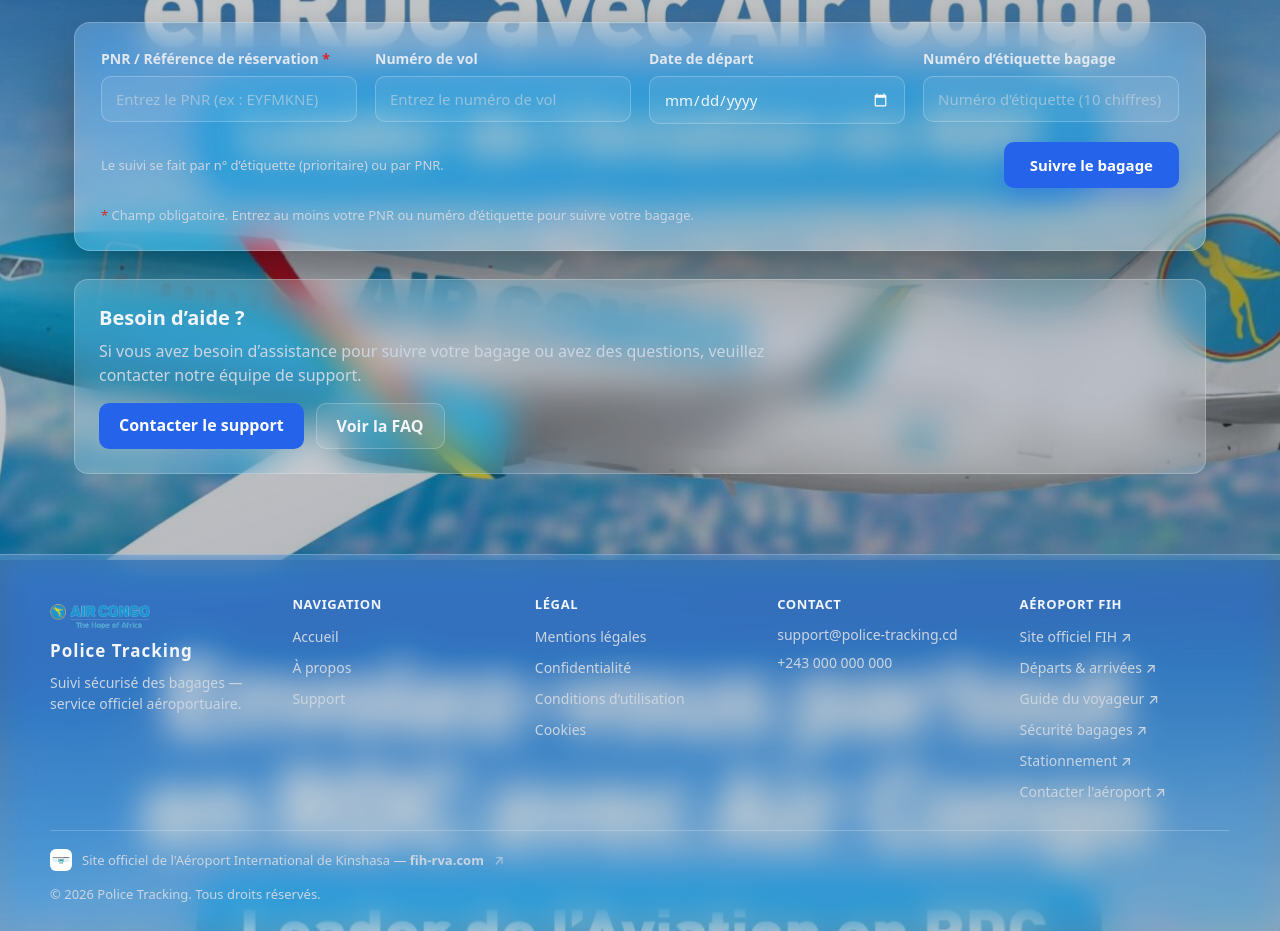
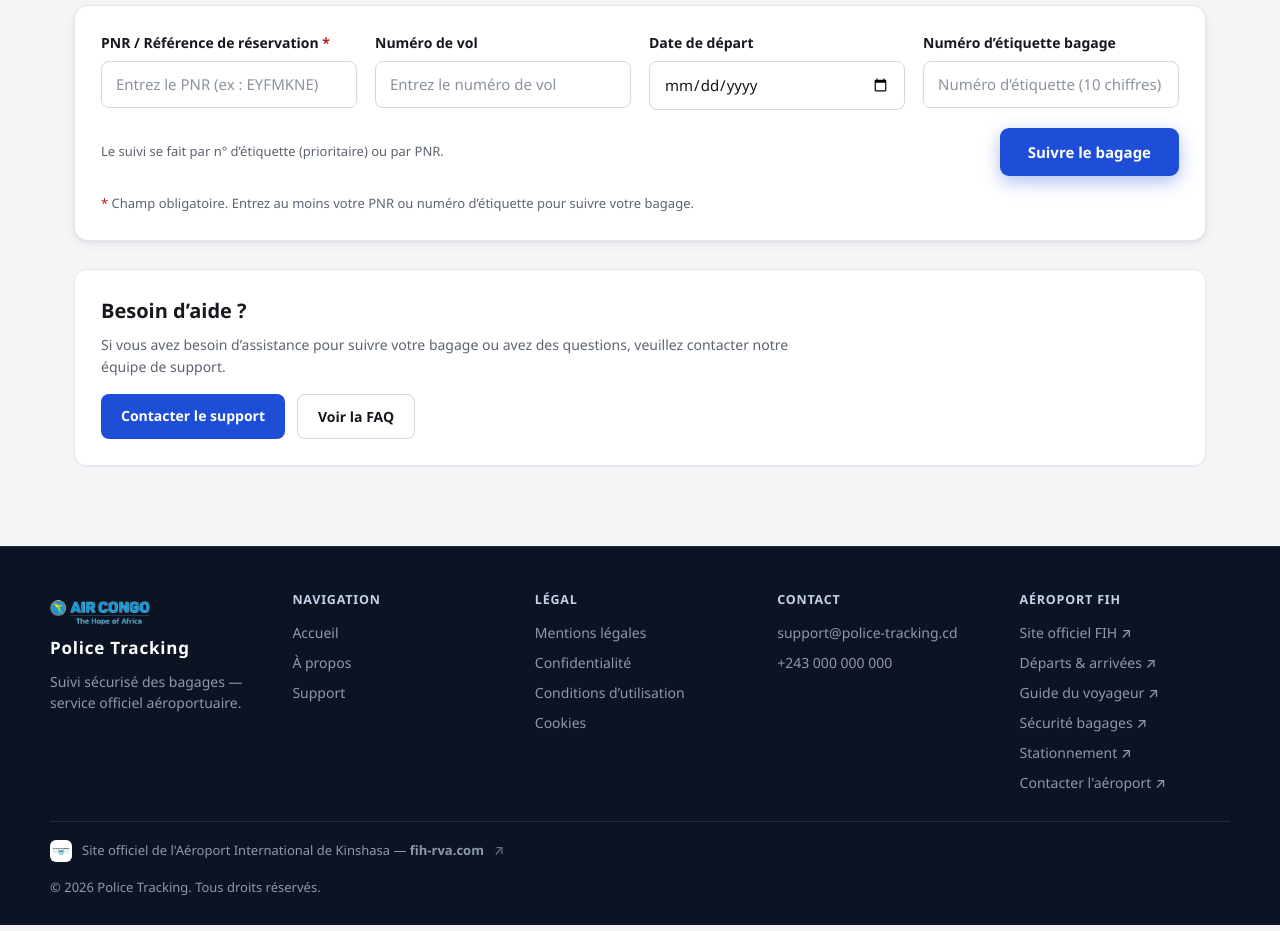
Before and after one commit to martinbitha5/police-tracking, a Next.js app: page / in a window 1280 px wide. Shown: the part 240-1171 px from the top of the page. Built offline with nearby package versions, Linux system fonts and the light colour scheme.

Commit message:
Design: refonte visuelle — thème clair marine navy
Header/footer marine, badges bagages en tons clairs,
contenu sur surfaces blanches, micro-interactions hover.

Co-Authored-By: Claude Sonnet 4.6 <noreply@anthropic.com>

```diff
--- a/app/globals.css
+++ b/app/globals.css
@@ -1,47 +1,56 @@
 :root {
-  --bg: #0f172a;
-  --surface: #1e293b;
-  --border: #334155;
-  --text: #f1f5f9;
-  --muted: #cbd5e1;
-  --primary: #2563eb;
-  --primary-hover: #1d4ed8;
-  --success: #16a34a;
-  --danger: #dc2626;
-  --warning: #d97706;
+  /* Palette claire — suivi bagages public, identité Police Bagage */
+  --bg: #f4f5f7;
+  --surface: #ffffff;
+  --surface-alt: #f9fafb;
+  --border: #e3e6ea;
+  --border-strong: #d3d8de;
+  --text: #15181d;
+  --muted: #5c6470;
+  --faint: #8b939e;
 
-  /* Glassmorphism — verre translucide blanc, pas noir */
-  --glass: rgba(255, 255, 255, 0.13);
-  --glass-strong: rgba(255, 255, 255, 0.20);
-  --glass-border: rgba(255, 255, 255, 0.22);
-  --glass-blur: blur(18px) saturate(160%);
+  --primary: #1e4ed8;
+  --primary-hover: #1a44bd;
+  --primary-soft: #eef2fd;
+  --success: #15803d;
+  --success-soft: #ecfdf3;
+  --danger: #b91c1c;
+  --danger-soft: #fef2f2;
+  --warning: #b45309;
+  --warning-soft: #fffbeb;
+
+  /* Marine profonde — header et footer */
+  --side-bg: #0c1322;
+  --side-bg-2: #13233f;
+  --side-border: #1d2940;
+  --side-text: #e7ebf2;
+  --side-muted: #8e99ad;
+
+  /* Compatibilité : anciens tokens "glass" remappés sur le thème clair */
+  --glass: #ffffff;
+  --glass-strong: #ffffff;
+  --glass-border: #e3e6ea;
+  --glass-blur: none;
+
+  --shadow-sm: 0 1px 2px rgba(16, 24, 40, 0.05);
+  --shadow-md: 0 1px 3px rgba(16, 24, 40, 0.07), 0 4px 12px rgba(16, 24, 40, 0.05);
+  --shadow-lg: 0 8px 24px rgba(16, 24, 40, 0.12);
 }
 
 * { box-sizing: border-box; }
 
-html { background: #7998bb; }
+html { background: var(--bg); }
 
 body {
   margin: 0;
   padding: 0;
   color: var(--text);
-  font-family: system-ui, -apple-system, Segoe UI, Roboto, sans-serif;
+  font-family: 'Segoe UI', system-ui, -apple-system, Roboto, sans-serif;
+  font-size: 14px;
+  line-height: 1.5;
   min-height: 100vh;
-  background-color: #7998bb;
-  background-image: linear-gradient(160deg, rgba(8, 16, 31, 0.15), rgba(8, 16, 31, 0.35)),
-    url('/air congo.jpg'), url('/bg.svg');
-  background-size: cover;
-  background-position: center center;
-  background-attachment: fixed;
-  background-repeat: no-repeat;
-}
-
-@media (max-width: 768px) {
-  html, body {
-    background-attachment: scroll;
-    background-position: center top;
-    background-size: cover;
-  }
+  background: var(--bg);
+  -webkit-font-smoothing: antialiased;
 }
 
 @keyframes spin {
@@ -52,6 +61,17 @@ button { cursor: pointer; font: inherit; }
 button:disabled { opacity: 0.55; cursor: default; }
 a { color: inherit; text-decoration: none; }
 
-input, select, textarea { font: inherit; }
-input::placeholder, textarea::placeholder { color: rgba(203, 213, 225, 0.6); }
-select option { background: #0f172a; color: #f1f5f9; }
+button,
+a {
+  transition: background-color 0.16s ease, border-color 0.16s ease, color 0.16s ease,
+    box-shadow 0.16s ease, transform 0.16s ease;
+}
+
+input, select, textarea { font: inherit; transition: border-color 0.16s ease, box-shadow 0.16s ease; }
+input:focus, select:focus, textarea:focus {
+  outline: none;
+  border-color: var(--primary) !important;
+  box-shadow: 0 0 0 3px rgba(30, 78, 216, 0.13);
+}
+input::placeholder, textarea::placeholder { color: var(--faint); }
+select option { background: #ffffff; color: var(--text); }
--- a/app/layout.tsx
+++ b/app/layout.tsx
@@ -14,7 +14,6 @@ export default function RootLayout({ children }: { children: ReactNode }) {
     <html lang="fr">
       <head>
         <script dangerouslySetInnerHTML={{ __html: CHUNK_RECOVERY }} />
-        <link rel="preload" href="/air%20congo.jpg" as="image" />
         <link rel="preload" href="/air.png" as="image" />
       </head>
       <body>
--- a/app/page.tsx
+++ b/app/page.tsx
@@ -206,7 +206,7 @@ function PassengerCard({ pax, tagFilter }: { pax: TrackedPassenger; tagFilter?:
               : ''}
           </div>
         </div>
-        <div style={{ ...s.summary, color: allLoaded ? '#4ade80' : '#fbbf24' }}>
+        <div style={{ ...s.summary, color: allLoaded ? 'var(--success)' : 'var(--warning)' }}>
           {pax.confirmedBaggageCount}/{pax.declaredBaggageCount}
           <span style={s.summaryLabel}>{t.home.summaryLoaded}</span>
         </div>
@@ -401,72 +401,71 @@ function ClaimForm({
 }
 
 const s: Record<string, CSSProperties> = {
-  title: { margin: '20px 0 8px', fontSize: 56, fontWeight: 800, letterSpacing: 1, textShadow: '0 4px 24px rgba(0,0,0,0.5)' },
+  title: { margin: '20px 0 8px', fontSize: 38, fontWeight: 800, letterSpacing: -0.8, color: 'var(--text)' },
 
-  panel: { ...glass, borderRadius: 16, padding: 26, boxShadow: '0 30px 70px rgba(0,0,0,0.45)', display: 'flex', flexDirection: 'column', gap: 18 },
+  panel: { ...glass, borderRadius: 14, padding: 26, boxShadow: 'var(--shadow-md)', display: 'flex', flexDirection: 'column', gap: 18 },
   grid: { display: 'grid', gridTemplateColumns: 'repeat(auto-fit, minmax(220px, 1fr))', gap: 18 },
   field: { display: 'flex', flexDirection: 'column', gap: 8 },
-  fieldLabel: { fontSize: 14, fontWeight: 600, color: '#e2e8f0' },
+  fieldLabel: { fontSize: 14, fontWeight: 600, color: 'var(--text)' },
   input: {
-    background: 'rgba(255,255,255,0.07)',
-    border: '1px solid var(--glass-border)',
-    borderRadius: 10,
-    padding: '12px 14px',
+    background: 'var(--surface)',
+    border: '1px solid var(--border-strong)',
+    borderRadius: 8,
+    padding: '11px 14px',
     color: 'var(--text)',
     fontSize: 15,
-    colorScheme: 'dark',
   },
 
   actionRow: { display: 'flex', alignItems: 'center', justifyContent: 'space-between', flexWrap: 'wrap', gap: 14 },
   muted: { color: 'var(--muted)', fontSize: 13 },
-  cta: { background: 'var(--primary)', color: '#fff', border: 'none', borderRadius: 10, padding: '13px 26px', fontWeight: 700, fontSize: 15, boxShadow: '0 10px 24px rgba(37,99,235,0.4)' },
+  cta: { background: 'var(--primary)', color: '#fff', border: 'none', borderRadius: 9, padding: '13px 28px', fontWeight: 700, fontSize: 15, boxShadow: '0 6px 18px rgba(30,78,216,0.35)' },
   helper: { margin: 0, color: 'var(--muted)', fontSize: 13 },
 
-  loader: { ...glass, borderRadius: 14, padding: '36px 20px', display: 'flex', flexDirection: 'column', alignItems: 'center', gap: 14, boxShadow: '0 24px 60px rgba(0,0,0,0.4)' },
+  loader: { ...glass, borderRadius: 12, padding: '36px 20px', display: 'flex', flexDirection: 'column', alignItems: 'center', gap: 14, boxShadow: 'var(--shadow-sm)' },
   loaderText: { margin: 0, color: 'var(--muted)', fontSize: 15, fontWeight: 500 },
-  spinner: { width: 38, height: 38, borderRadius: '50%', border: '3px solid rgba(255,255,255,0.18)', borderTopColor: 'var(--primary)', animation: 'spin 0.8s linear infinite', display: 'inline-block' },
+  spinner: { width: 38, height: 38, borderRadius: '50%', border: '3px solid var(--border)', borderTopColor: 'var(--primary)', animation: 'spin 0.8s linear infinite', display: 'inline-block' },
 
-  error: { ...glass, color: '#fca5a5', borderColor: 'rgba(220,38,38,0.5)', borderRadius: 12, padding: '14px 18px', margin: 0 },
-  notFound: { ...glass, display: 'flex', alignItems: 'center', gap: 12, borderRadius: 12, padding: '18px 20px', color: 'var(--muted)' },
+  error: { background: 'var(--danger-soft)', color: 'var(--danger)', border: '1px solid #f1c5c5', borderRadius: 10, padding: '14px 18px', margin: 0, fontWeight: 600 },
+  notFound: { ...glass, display: 'flex', alignItems: 'center', gap: 12, borderRadius: 12, padding: '18px 20px', color: 'var(--muted)', boxShadow: 'var(--shadow-sm)' },
 
-  resultCard: { ...glass, borderRadius: 14, padding: 20, boxShadow: '0 24px 60px rgba(0,0,0,0.4)' },
+  resultCard: { ...glass, borderRadius: 12, padding: 22, boxShadow: 'var(--shadow-md)' },
   resultHead: { display: 'flex', justifyContent: 'space-between', alignItems: 'flex-start', gap: 16, marginBottom: 14 },
-  paxName: { fontSize: 20, fontWeight: 700 },
+  paxName: { fontSize: 20, fontWeight: 700, color: 'var(--text)' },
   paxMeta: { color: 'var(--muted)', fontSize: 13, marginTop: 3 },
-  summary: { fontSize: 28, fontWeight: 800, lineHeight: 1, display: 'flex', flexDirection: 'column', alignItems: 'flex-end' },
+  summary: { fontSize: 28, fontWeight: 800, lineHeight: 1, display: 'flex', flexDirection: 'column', alignItems: 'flex-end', fontVariantNumeric: 'tabular-nums' },
   summaryLabel: { fontSize: 11, fontWeight: 600, color: 'var(--muted)', marginTop: 4, textTransform: 'uppercase', letterSpacing: 0.5 },
   bagList: { listStyle: 'none', margin: 0, padding: 0, display: 'flex', flexDirection: 'column', gap: 8 },
-  bagRow: { display: 'flex', alignItems: 'center', gap: 12, flexWrap: 'wrap', background: 'rgba(255,255,255,0.05)', border: '1px solid var(--glass-border)', borderRadius: 10, padding: '10px 14px' },
-  tag: { display: 'inline-flex', alignItems: 'center', gap: 6, fontFamily: 'ui-monospace, SFMono-Regular, Menlo, monospace', fontSize: 15 },
-  badge: { fontSize: 13, fontWeight: 600, borderRadius: 999, padding: '4px 12px' },
-  badgeLoaded: { background: 'rgba(22,163,74,0.2)', color: '#4ade80', border: '1px solid rgba(22,163,74,0.5)' },
-  badgePending: { background: 'rgba(148,163,184,0.18)', color: '#cbd5e1', border: '1px solid rgba(148,163,184,0.4)' },
-  badgeRegistered: { background: 'rgba(37,99,235,0.18)', color: '#93c5fd', border: '1px solid rgba(37,99,235,0.5)' },
-  badgeRush: { background: 'rgba(217,119,6,0.2)', color: '#fbbf24', border: '1px solid rgba(217,119,6,0.5)' },
+  bagRow: { display: 'flex', alignItems: 'center', gap: 12, flexWrap: 'wrap', background: 'var(--surface-alt)', border: '1px solid var(--border)', borderRadius: 10, padding: '10px 14px' },
+  tag: { display: 'inline-flex', alignItems: 'center', gap: 6, fontFamily: 'ui-monospace, SFMono-Regular, Menlo, monospace', fontSize: 15, color: 'var(--text)' },
+  badge: { fontSize: 13, fontWeight: 600, borderRadius: 999, padding: '3px 12px' },
+  badgeLoaded: { background: 'var(--success-soft)', color: 'var(--success)', border: '1px solid #bbe0c8' },
+  badgePending: { background: '#f3f4f6', color: 'var(--muted)', border: '1px solid var(--border-strong)' },
+  badgeRegistered: { background: 'var(--primary-soft)', color: 'var(--primary)', border: '1px solid #c9d6f5' },
+  badgeRush: { background: 'var(--warning-soft)', color: 'var(--warning)', border: '1px solid #f0d9a8' },
   claimBadgeOpen: {
     display: 'inline-flex',
     alignItems: 'center',
     gap: 5,
-    background: 'rgba(220,38,38,0.16)',
-    color: '#fca5a5',
-    border: '1px solid rgba(220,38,38,0.45)',
+    background: 'var(--danger-soft)',
+    color: 'var(--danger)',
+    border: '1px solid #f1c5c5',
   },
   claimBadgeResolved: {
     display: 'inline-flex',
     alignItems: 'center',
     gap: 5,
-    background: 'rgba(37,99,235,0.16)',
-    color: '#93c5fd',
-    border: '1px solid rgba(37,99,235,0.45)',
+    background: 'var(--primary-soft)',
+    color: 'var(--primary)',
+    border: '1px solid #c9d6f5',
   },
-  scannedAt: { marginLeft: 'auto', color: 'var(--muted)', fontSize: 12 },
+  scannedAt: { marginLeft: 'auto', color: 'var(--faint)', fontSize: 12 },
   reportBtn: {
     marginLeft: 'auto',
     display: 'inline-flex',
     alignItems: 'center',
     gap: 6,
-    background: 'transparent',
-    border: '1px solid var(--glass-border)',
+    background: 'var(--surface)',
+    border: '1px solid var(--border-strong)',
     color: 'var(--muted)',
     borderRadius: 999,
     padding: '5px 12px',
@@ -479,27 +478,28 @@ const s: Record<string, CSSProperties> = {
     display: 'flex',
     flexDirection: 'column',
     gap: 8,
-    background: 'rgba(255,255,255,0.04)',
-    border: '1px solid var(--glass-border)',
+    background: 'var(--surface)',
+    border: '1px solid var(--border)',
     borderRadius: 12,
-    padding: 16,
+    padding: 18,
+    boxShadow: 'var(--shadow-sm)',
   },
-  claimTitle: { fontSize: 15, fontWeight: 700, marginBottom: 2 },
-  claimLabel: { fontSize: 13, fontWeight: 600, color: '#e2e8f0', marginTop: 4 },
+  claimTitle: { fontSize: 15, fontWeight: 700, marginBottom: 2, color: 'var(--text)' },
+  claimLabel: { fontSize: 13, fontWeight: 600, color: 'var(--text)', marginTop: 4 },
   claimErr: {
-    color: '#fca5a5',
-    background: 'rgba(220,38,38,0.12)',
-    border: '1px solid rgba(220,38,38,0.4)',
+    color: 'var(--danger)',
+    background: 'var(--danger-soft)',
+    border: '1px solid #f1c5c5',
     borderRadius: 8,
     padding: '8px 12px',
     fontSize: 13,
   },
   claimActions: { display: 'flex', gap: 10, justifyContent: 'flex-end', marginTop: 6 },
   claimCancel: {
-    background: 'rgba(255,255,255,0.07)',
+    background: 'var(--surface)',
     color: 'var(--text)',
-    border: '1px solid var(--glass-border)',
-    borderRadius: 10,
+    border: '1px solid var(--border-strong)',
+    borderRadius: 8,
     padding: '9px 16px',
     fontWeight: 600,
     fontSize: 14,
@@ -508,7 +508,7 @@ const s: Record<string, CSSProperties> = {
     background: 'var(--primary)',
     color: '#fff',
     border: 'none',
-    borderRadius: 10,
+    borderRadius: 8,
     padding: '9px 18px',
     fontWeight: 700,
     fontSize: 14,
@@ -517,19 +517,19 @@ const s: Record<string, CSSProperties> = {
     display: 'flex',
     alignItems: 'center',
     gap: 10,
-    background: 'rgba(22,163,74,0.14)',
-    border: '1px solid rgba(22,163,74,0.45)',
-    color: '#4ade80',
-    borderRadius: 12,
+    background: 'var(--success-soft)',
+    border: '1px solid #bbe0c8',
+    color: 'var(--success)',
+    borderRadius: 10,
     padding: '14px 16px',
     fontSize: 14,
     fontWeight: 600,
   },
 
-  helpCard: { ...glass, borderRadius: 14, padding: 24, marginTop: 6 },
-  helpTitle: { margin: '0 0 8px', fontSize: 20, fontWeight: 700 },
-  helpText: { margin: '0 0 16px', color: 'var(--muted)', lineHeight: 1.5, maxWidth: 720 },
+  helpCard: { ...glass, borderRadius: 12, padding: 26, marginTop: 6, boxShadow: 'var(--shadow-sm)' },
+  helpTitle: { margin: '0 0 8px', fontSize: 20, fontWeight: 700, color: 'var(--text)' },
+  helpText: { margin: '0 0 16px', color: 'var(--muted)', lineHeight: 1.6, maxWidth: 720 },
   helpBtns: { display: 'flex', gap: 12, flexWrap: 'wrap' },
-  helpBtnPrimary: { background: 'var(--primary)', color: '#fff', border: 'none', borderRadius: 10, padding: '11px 20px', fontWeight: 600 },
-  helpBtnGhost: { background: 'rgba(255,255,255,0.07)', color: 'var(--text)', border: '1px solid var(--glass-border)', borderRadius: 10, padding: '11px 20px', fontWeight: 600 },
+  helpBtnPrimary: { background: 'var(--primary)', color: '#fff', border: 'none', borderRadius: 8, padding: '11px 20px', fontWeight: 600 },
+  helpBtnGhost: { background: 'var(--surface)', color: 'var(--text)', border: '1px solid var(--border-strong)', borderRadius: 8, padding: '11px 20px', fontWeight: 600 },
 };
--- a/app/support/page.tsx
+++ b/app/support/page.tsx
@@ -59,7 +59,7 @@ const s: Record<string, CSSProperties> = {
     ...glass,
     borderRadius: 14,
     padding: '24px 26px',
-    boxShadow: '0 24px 60px rgba(0,0,0,0.4)',
+    boxShadow: 'var(--shadow-sm)',
     display: 'flex',
     flexDirection: 'column',
     gap: 12,
--- a/src/components/Footer.tsx
+++ b/src/components/Footer.tsx
@@ -106,12 +106,12 @@ const FIH_LINKS = [
 ];
 
 const f: Record<string, CSSProperties> = {
-  fihLink: { color: 'var(--muted)', fontSize: 14, fontWeight: 500 },
+  fihLink: { color: 'var(--side-muted)', fontSize: 14, fontWeight: 500 },
   fihBanner: {
     display: 'inline-flex',
     alignItems: 'center',
     gap: 10,
-    color: 'var(--muted)',
+    color: 'var(--side-muted)',
     fontSize: 13,
     fontWeight: 500,
   },
--- a/src/components/Header.tsx
+++ b/src/components/Header.tsx
@@ -86,7 +86,7 @@ export function Header() {
 }
 
 function BurgerIcon({ open }: { open: boolean }) {
-  const bar: CSSProperties = { width: 22, height: 2.5, borderRadius: 2, background: '#f1f5f9', transition: 'all 0.2s' };
+  const bar: CSSProperties = { width: 22, height: 2.5, borderRadius: 2, background: '#ffffff', transition: 'all 0.2s' };
   return (
     <div style={{ display: 'flex', flexDirection: 'column', gap: 5 }}>
       <span style={{ ...bar, transform: open ? 'rotate(45deg) translate(5px,5px)' : 'none' }} />
@@ -96,18 +96,33 @@ function BurgerIcon({ open }: { open: boolean }) {
   );
 }
 
-const glass: CSSProperties = {
-  background: 'var(--glass-strong)',
-  backdropFilter: 'var(--glass-blur)',
-  WebkitBackdropFilter: 'var(--glass-blur)',
-  border: '1px solid var(--glass-border)',
+const m: Record<string, CSSProperties> = {
+  header: {
+    display: 'flex',
+    alignItems: 'center',
+    justifyContent: 'space-between',
+    padding: '14px 16px',
+    background: 'linear-gradient(165deg, var(--side-bg), var(--side-bg-2))',
+    borderBottom: '1px solid var(--side-border)',
+    color: 'var(--side-text)',
+    position: 'sticky',
+    top: 0,
+    zIndex: 20,
+  },
+  headerRight: { display: 'flex', alignItems: 'center', gap: 12 },
+  burger: { background: 'transparent', border: 'none', color: '#fff', padding: 4, display: 'grid', placeItems: 'center' },
+  drawer: {
+    background: 'var(--surface)',
+    borderBottom: '1px solid var(--border)',
+    boxShadow: 'var(--shadow-lg)',
+    display: 'flex',
+    flexDirection: 'column',
+    gap: 2,
+    padding: '12px 16px',
+    position: 'sticky',
+    top: 56,
+    zIndex: 19,
+  },
+  drawerLink: { padding: '12px 8px', fontSize: 15, fontWeight: 600, color: 'var(--muted)', borderRadius: 8 },
+  drawerActive: { padding: '12px 8px', fontSize: 15, fontWeight: 700, color: 'var(--primary)', borderRadius: 8 },
 };
-
-const m: Record<string, CSSProperties> = {
-  header: { ...glass, display: 'flex', alignItems: 'center', justifyContent: 'space-between', padding: '14px 16px', borderLeft: 'none', borderRight: 'none', borderTop: 'none', position: 'sticky', top: 0, zIndex: 20 },
-  headerRight: { display: 'flex', alignItems: 'center', gap: 12 },
-  burger: { background: 'transparent', border: 'none', color: '#f1f5f9', padding: 4, display: 'grid', placeItems: 'center' },
-  drawer: { ...glass, display: 'flex', flexDirection: 'column', gap: 2, padding: '12px 16px', borderLeft: 'none', borderRight: 'none', position: 'sticky', top: 56, zIndex: 19 },
-  drawerLink: { padding: '12px 8px', fontSize: 15, fontWeight: 600, color: 'var(--muted)', borderRadius: 8 },
-  drawerActive: { padding: '12px 8px', fontSize: 15, fontWeight: 700, color: 'var(--text)', borderRadius: 8 },
-};
--- a/src/components/theme.ts
+++ b/src/components/theme.ts
@@ -1,47 +1,45 @@
 import type { CSSProperties } from 'react';
 
+// Surface blanche nette — l'ancien nom "glass" est conservé pour compatibilité.
 export const glass: CSSProperties = {
-  background: 'var(--glass-strong)',
-  backdropFilter: 'var(--glass-blur)',
-  WebkitBackdropFilter: 'var(--glass-blur)',
-  border: '1px solid var(--glass-border)',
+  background: 'var(--surface)',
+  border: '1px solid var(--border)',
 };
 
 // Styles partagés par toutes les pages (shell, header, breadcrumb, footer, contenu légal).
 export const shared: Record<string, CSSProperties> = {
-  shell: { minHeight: '100vh', display: 'flex', flexDirection: 'column' },
+  shell: { minHeight: '100vh', display: 'flex', flexDirection: 'column', background: 'var(--bg)' },
 
   header: {
-    ...glass,
     display: 'flex',
     alignItems: 'center',
     justifyContent: 'space-between',
     padding: '16px 32px',
-    borderLeft: 'none',
-    borderRight: 'none',
-    borderTop: 'none',
+    background: 'linear-gradient(165deg, var(--side-bg), var(--side-bg-2))',
+    borderBottom: '1px solid var(--side-border)',
+    color: 'var(--side-text)',
   },
   brand: { display: 'flex', alignItems: 'center', gap: 10 },
-  brandIcon: { color: 'var(--primary)', fontSize: 22 },
-  brandText: { fontWeight: 800, letterSpacing: 1, fontSize: 18, color: 'var(--text)' },
+  brandIcon: { color: '#7da2f5', fontSize: 22 },
+  brandText: { fontWeight: 800, letterSpacing: 0.8, fontSize: 18, color: '#ffffff' },
   nav: { display: 'flex', alignItems: 'center', gap: 26, fontSize: 15 },
-  navActive: { fontWeight: 700, color: 'var(--text)' },
-  navLink: { color: 'var(--muted)' },
+  navActive: { fontWeight: 700, color: '#ffffff' },
+  navLink: { color: 'var(--side-muted)' },
   langWrap: {
     display: 'flex',
     alignItems: 'center',
     gap: 6,
     paddingLeft: 20,
-    borderLeft: '1px solid var(--glass-border)',
+    borderLeft: '1px solid rgba(255,255,255,0.15)',
   },
   globe: { opacity: 0.8, display: 'inline-flex', alignItems: 'center' },
-  langBtn: { background: 'none', border: 'none', padding: 0, color: 'var(--muted)', fontWeight: 600 },
-  langActive: { color: 'var(--primary)', fontWeight: 800 },
-  langSep: { color: 'var(--muted)' },
+  langBtn: { background: 'none', border: 'none', padding: 0, color: 'var(--side-muted)', fontWeight: 600 },
+  langActive: { color: '#7da2f5', fontWeight: 800 },
+  langSep: { color: 'var(--side-muted)' },
 
   breadcrumb: { display: 'flex', gap: 8, alignItems: 'center', padding: '14px 32px', fontSize: 14 },
   crumbMuted: { color: 'var(--muted)' },
-  crumbSep: { color: 'var(--muted)' },
+  crumbSep: { color: 'var(--faint)' },
   crumbLink: { color: 'var(--muted)' },
 
   main: {
@@ -59,33 +57,32 @@ export const shared: Record<string, CSSProperties> = {
   // Pages de contenu (À propos, légal)
   contentTitle: {
     margin: '20px 0 8px',
-    fontSize: 44,
+    fontSize: 36,
     fontWeight: 800,
-    letterSpacing: 0.5,
-    textShadow: '0 4px 24px rgba(0,0,0,0.5)',
+    letterSpacing: -0.7,
+    color: 'var(--text)',
   },
-  contentIntro: { margin: '0 0 8px', color: 'var(--muted)', fontSize: 17, lineHeight: 1.6, maxWidth: 760 },
-  updated: { margin: 0, color: 'var(--muted)', fontSize: 13 },
+  contentIntro: { margin: '0 0 8px', color: 'var(--muted)', fontSize: 16.5, lineHeight: 1.65, maxWidth: 760 },
+  updated: { margin: 0, color: 'var(--faint)', fontSize: 13 },
   contentCard: {
     ...glass,
-    borderRadius: 14,
-    padding: '24px 26px',
-    boxShadow: '0 24px 60px rgba(0,0,0,0.4)',
+    borderRadius: 12,
+    padding: '28px 30px',
+    boxShadow: 'var(--shadow-sm)',
     display: 'flex',
     flexDirection: 'column',
     gap: 22,
   },
   section: { display: 'flex', flexDirection: 'column', gap: 8 },
-  sectionHeading: { margin: 0, fontSize: 20, fontWeight: 700, color: 'var(--text)' },
+  sectionHeading: { margin: 0, fontSize: 19, fontWeight: 700, color: 'var(--text)' },
   paragraph: { margin: 0, color: 'var(--muted)', fontSize: 15, lineHeight: 1.65 },
 
-  // Footer
+  // Footer — marine foncée, cohérent avec le header
   footer: {
-    ...glass,
-    borderLeft: 'none',
-    borderRight: 'none',
-    borderBottom: 'none',
-    padding: '40px 32px 28px',
+    background: 'var(--side-bg)',
+    borderTop: '1px solid var(--side-border)',
+    padding: '44px 32px 28px',
+    color: 'var(--side-muted)',
   },
   footerInner: {
     width: '100%',
@@ -95,25 +92,25 @@ export const shared: Record<string, CSSProperties> = {
     gridTemplateColumns: 'repeat(auto-fit, minmax(200px, 1fr))',
     gap: 32,
   },
-  footerBrandText: { fontWeight: 800, letterSpacing: 1, fontSize: 17, color: 'var(--text)' },
-  footerTagline: { margin: '10px 0 0', color: 'var(--muted)', fontSize: 14, lineHeight: 1.5, maxWidth: 320 },
+  footerBrandText: { fontWeight: 800, letterSpacing: 0.8, fontSize: 17, color: '#ffffff' },
+  footerTagline: { margin: '10px 0 0', color: 'var(--side-muted)', fontSize: 14, lineHeight: 1.55, maxWidth: 320 },
   footerColTitle: {
     margin: '0 0 12px',
-    fontSize: 13,
+    fontSize: 12.5,
     fontWeight: 700,
     textTransform: 'uppercase',
-    letterSpacing: 0.6,
-    color: 'var(--text)',
+    letterSpacing: 0.8,
+    color: '#c4d2ea',
   },
   footerList: { listStyle: 'none', margin: 0, padding: 0, display: 'flex', flexDirection: 'column', gap: 9 },
-  footerLink: { color: 'var(--muted)', fontSize: 14 },
+  footerLink: { color: 'var(--side-muted)', fontSize: 14 },
   footerBottom: {
     width: '100%',
     maxWidth: 1180,
     margin: '28px auto 0',
     paddingTop: 18,
-    borderTop: '1px solid var(--glass-border)',
-    color: 'var(--muted)',
+    borderTop: '1px solid rgba(255,255,255,0.1)',
+    color: 'var(--side-muted)',
     fontSize: 13,
   },
 };
```
Also changed, not shown: app/error.tsx (+8 -9 lines), app/global-error.tsx (+4 -4 lines).
